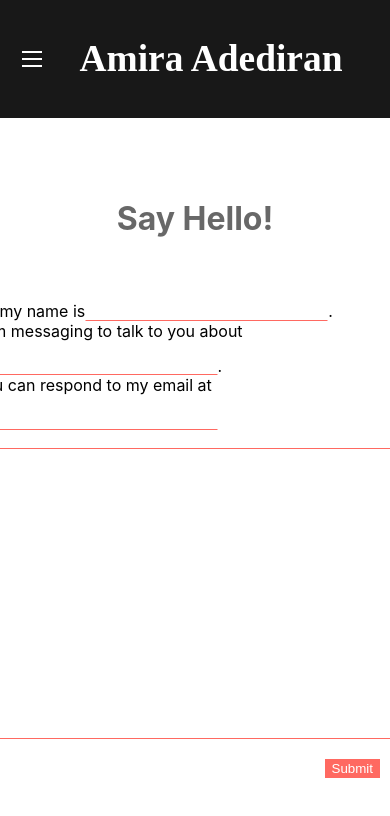
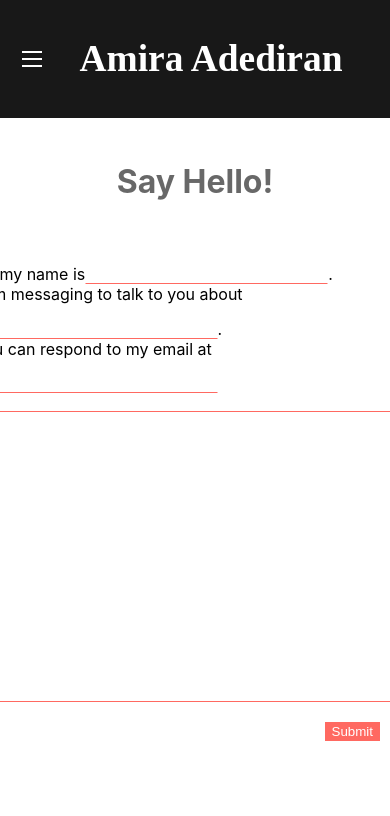
Before and after one commit to amxra/amiradediran2.0, a React (Create React App) app in the folder site/: page /contact in a window 390 px wide. Shown: the top 816 px of the page. Built offline with nearby package versions, Linux system fonts and the light colour scheme.

Commit message:
Attempt to fix mobile contact page

```diff
--- a/site/src/components/contact.js
+++ b/site/src/components/contact.js
@@ -16,6 +16,8 @@
      @media only screen and (max-width: 800px){
        margin-top: 7.3rem;
        height: 85.5vh;
+       width: 80vw;
+       margin: 5rem auto;
      }
 
      .contact-form{
--- a/site/src/components/home.js
+++ b/site/src/components/home.js
@@ -5,7 +5,6 @@
 
 const Container = styled.div`
     box-sizing: border-box;
-    border: 1px solid red;
     width:100%;
     height: 100vh;
     background-color: black;
@@ -16,7 +15,6 @@
     }
 
     .sitename{
-      border: 1px solid blue;
       box-sizing: border-box;
       height: 80%;
       display:flex;
```
